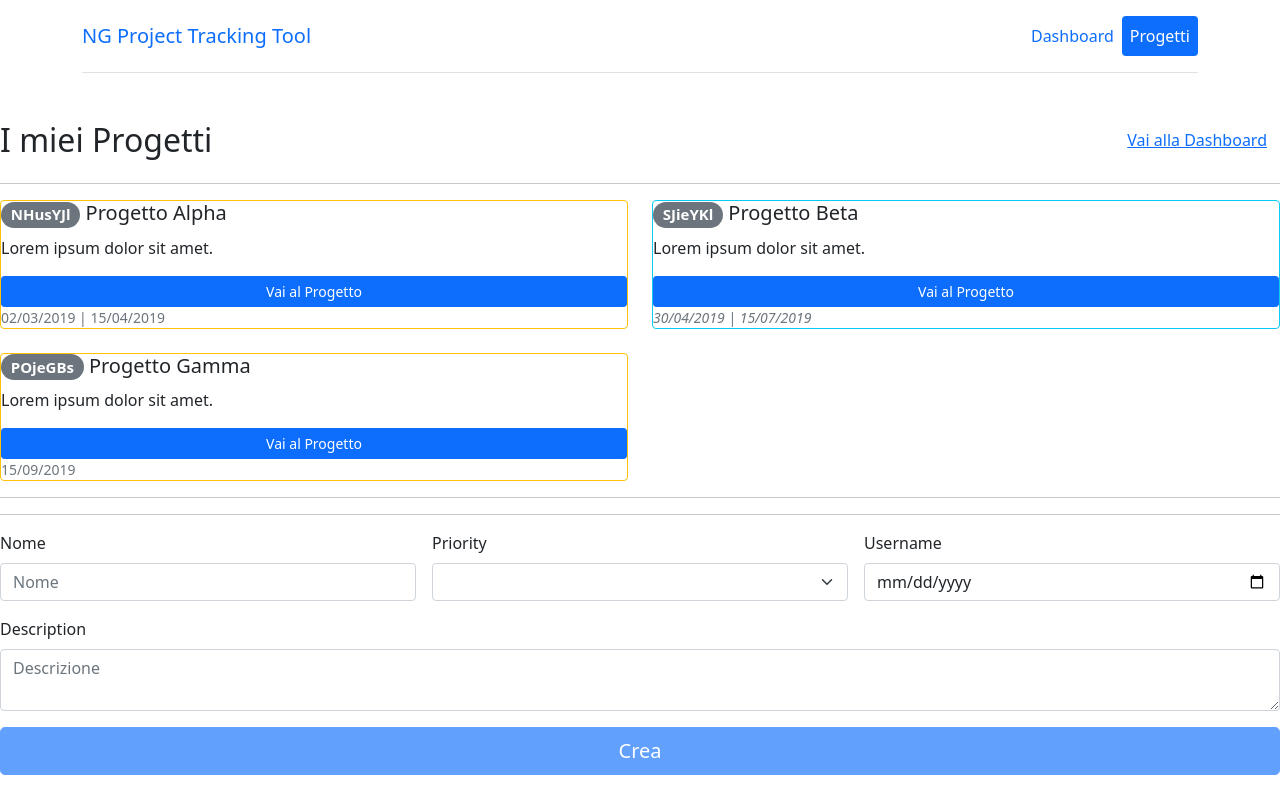
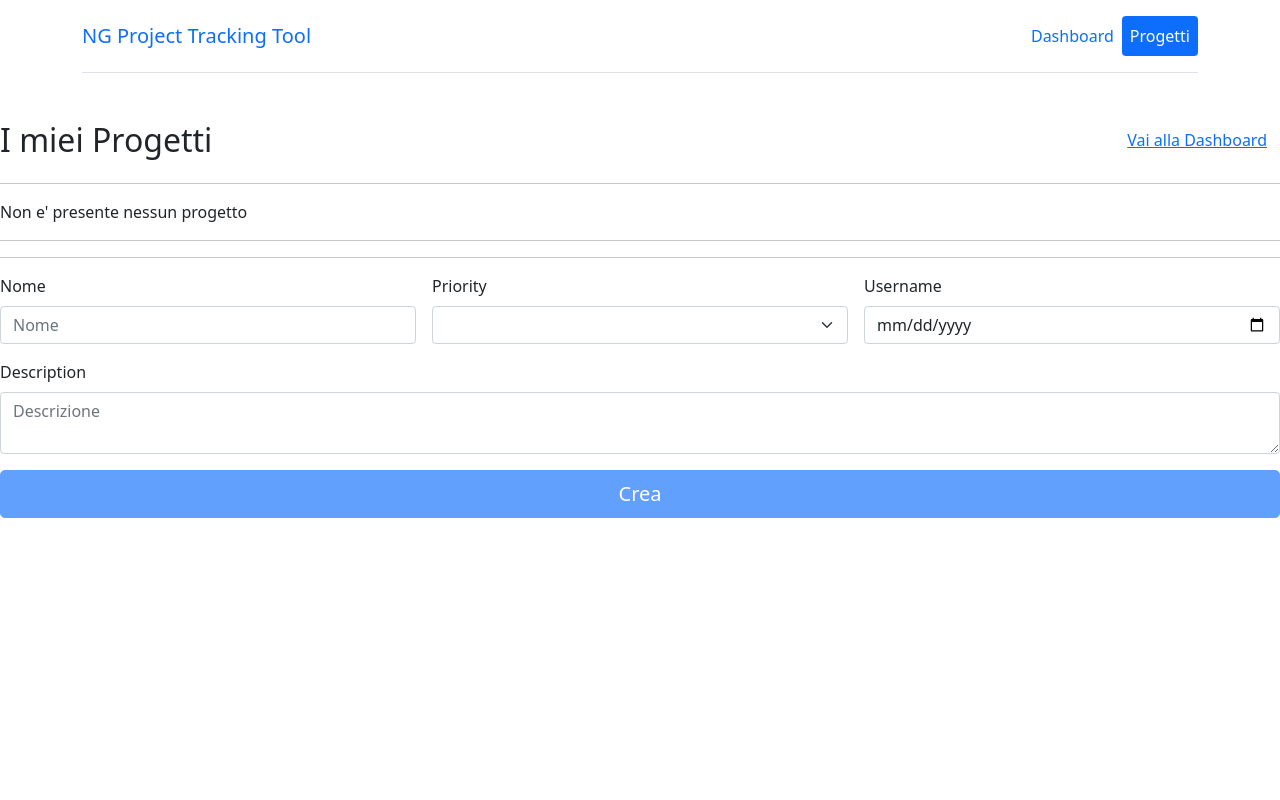
Before and after one commit to Marta-93/NGTask-Develhope, an Angular app in the folder ngprj/: page /projects in a window 1280 px wide. Built offline with nearby package versions, Linux system fonts and the light colour scheme.

Commit message:
add: servizio per i progetti

```diff
--- a/ngprj/src/app/dashboard/home/home.component.ts
+++ b/ngprj/src/app/dashboard/home/home.component.ts
@@ -1,4 +1,5 @@
 import { Component, OnInit } from '@angular/core';
+import { LogService } from '@app/shared/log.service';
 
 @Component({
   selector: 'ngprj-home',
@@ -8,7 +9,9 @@ import { Component, OnInit } from '@angular/core';
 export class HomeComponent implements OnInit {
   title = "NGPrj";
 
-  constructor() { }
+  constructor(private logService: LogService) {
+
+  }
 
   ngOnInit(): void {
   }
--- a/ngprj/src/app/project/project-container/project-container.component.ts
+++ b/ngprj/src/app/project/project-container/project-container.component.ts
@@ -1,6 +1,7 @@
 import { Component, OnInit } from '@angular/core';
 import { NgForm } from '@angular/forms';
 import { Project } from '@app/models/Project';
+import { LogService } from '@app/shared/log.service';
 
 @Component({
   selector: 'ngprj-project-container',
@@ -11,43 +12,10 @@ import { Project } from '@app/models/Project';
 export class ProjectContainerComponent implements OnInit {
   selectedProject!: Project;
 
-  projects: Project[] = [
-    {
-      id: 1,
-      code: 'NHusYJl',
-      name: 'Progetto Alpha',
-      description: 'Lorem ipsum dolor sit amet.',
-      start: new Date(2019, 1, 30),
-      end: new Date(2019, 3, 15),
-      priority: 'medium',
-      done: true,
-      tasks: []
-    },
-    {
-      id: 2,
-      code: 'SJieYKl',
-      name: 'Progetto Beta',
-      description: 'Lorem ipsum dolor sit amet.',
-      start: new Date(2019, 3, 30),
-      end: new Date(2019, 6, 15),
-      priority: 'low',
-      done: true,
-      tasks: []
-    },
-    {
-      id: 3,
-      code: 'POjeGBs',
-      name: 'Progetto Gamma',
-      description: 'Lorem ipsum dolor sit amet.',
-      start: new Date(2019, 8, 15),
-      priority: 'low',
-      done: false,
-      tasks: []
-    },
-  ];
+  projects: Project[] = [];
 
-  constructor() {
-    setTimeout(() => this.projects[0].done = false, 3000);
+  constructor(private logService: LogService) {
+    this.logService.log('Costruttore del Prj Cmp')
   }
 
   ngOnInit(): void {
--- /dev/null
+++ b/ngprj/src/app/shared/log.service.ts
@@ -0,0 +1,13 @@
+import { Injectable } from '@angular/core';
+
+@Injectable({
+  providedIn: 'root'
+})
+export class LogService {
+
+  constructor() { }
+
+  log(message: string) {
+    console.log('Log Service', message)
+  }
+}
```
Also changed, not shown: ngprj/src/app/project/project.service.ts (added, +57 -0 lines).
